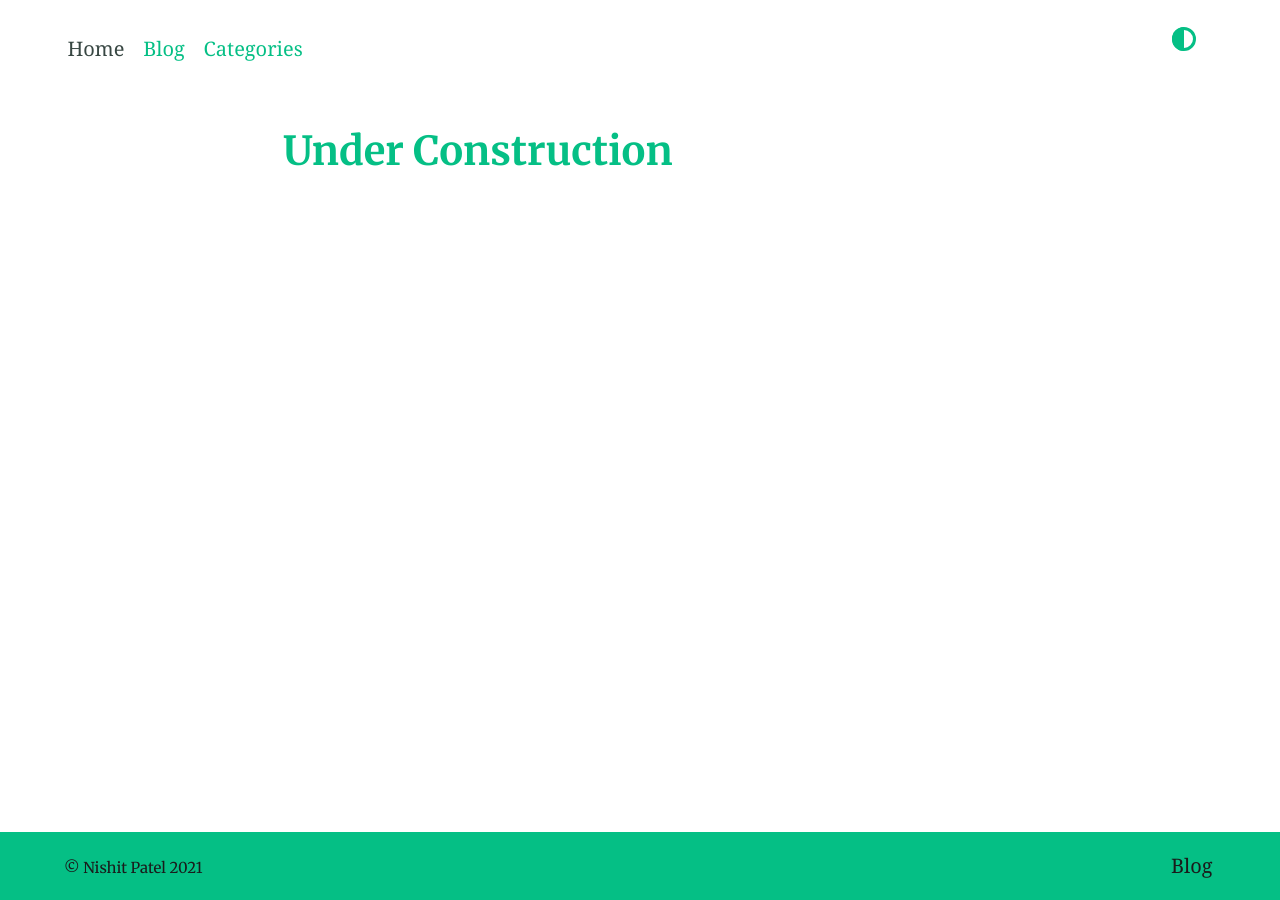
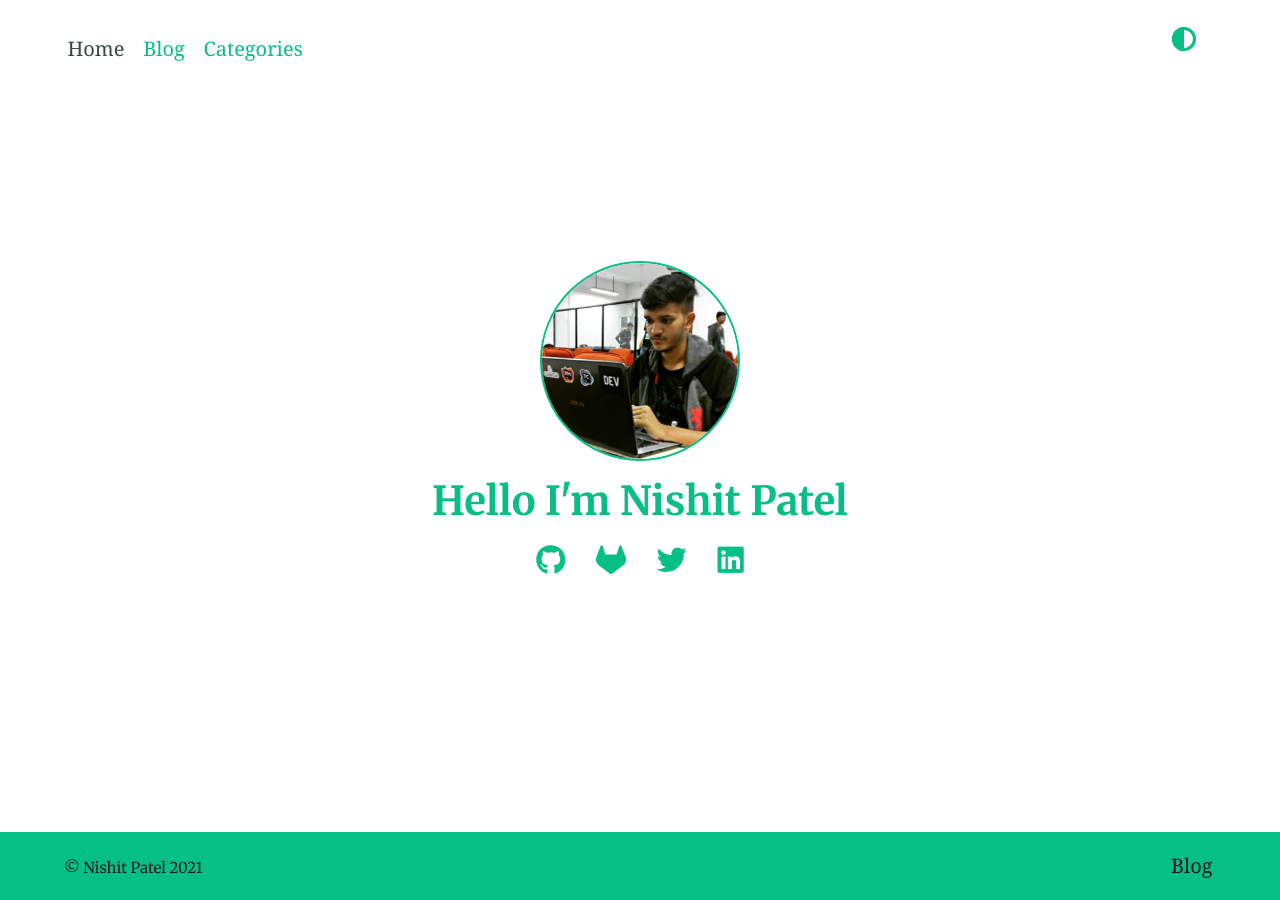
Before and after one commit to nishit130/Personal-blog, a Jekyll site: the page built from index.markdown, in a window 1280 px wide. Built offline with Jekyll 4.4.1, drawn with Linux system fonts in a browser that asks for light colours; nearby versions of some CDN libraries.

Commit message:
add homepage content and fix title

```diff
--- a/_config.yml
+++ b/_config.yml
@@ -43,14 +43,15 @@ plugins:
 encoding: utf-8 # Make sure the encoding is right
 lang: en-IN # Set the site language
 title: "Nishit Patel" # Site name or title, also used in jekyll-seo-tag
-description: "Portfolio webstie of Nishit Patel | Programmer" # Site description and default description, also used in jekyll-seo-tag
+description: "Portfolio webstie of Nishit Patel | Programmer | Open source contributor" # Site description and default description, also used in jekyll-seo-tag
 twitter_url: "https://twitter.com/nishit130"
-linkedin_url: "https://www.linkedin.com/in/nishit-patel-45a8b0136/"
+linkedin_url: "https://www.linkedin.com/in/nishit130/"
 
 social_links: # Appears in sidebar. Set the urls then uncomment and comment out as desired
   Twitter: https://twitter.com/nishit130
-  LinkedIn: https://www.linkedin.com/in/nishit-patel-45a8b0136/
+  LinkedIn: https://www.linkedin.com/in/nishit130/
   GitHub: https://github.com/nis130
+  Gitlab: https://gitlab.gnome.org/nis130
   RSS: /feed.xml
 
 navigation_header:
--- a/_layouts/default.html
+++ b/_layouts/default.html
@@ -9,7 +9,33 @@
       <meta name="robots" content="noindex">
     {% endif %}
 
-    {% if page.collectionpage != "posts" %}
+    {% if page.collectionpage == "posts" %}
+
+      {% assign collectiondata = site.collections | where: "label", page.collectionpage | first %}
+      <title>{{ collectiondata.title }} - {{ site.title }}</title>
+      <meta property="og:title" content="{{ collectiondata.title }}">
+      <meta name="description" content="{{ collectiondata.description }}">
+      <meta property="og:description" content="{{ collectiondata.description }}">
+
+
+    {% elsif page.collectionpage == "home" %}
+
+      <title>{{ site.title }} - Home</title>
+      <meta property="og:title" content="{{ site.title }}">
+      <meta name="description" content="{{ site.description }}">
+      <meta property="og:description" content="{{ collectiondata.description }}">
+
+
+    {% elsif page.collectionpage == "categories" %}
+
+    <title>Categories</title>
+    <meta property="og:title" content="{{ site.title }} - Categories">
+    <meta name="description" content="Categories page, Indexing page for the blogs">
+    <meta property="og:description" content="Categories page, Indexing page for the blogs">
+
+
+
+    {% else %}
       {% assign collectiondata = site.collections | where: "label", page.collectionpage | first %}
       <title>{{ collectiondata.title }} - {{ site.title }}</title>
       <meta property="og:title" content="{{ collectiondata.title }}">
@@ -27,20 +53,9 @@
         "dateModified": "{{page.date}}"
       }
       </script>
-
-
-    {% elsif page.collectionpage %}
-
-      {% assign collectiondata = site.collections | where: "label", page.collectionpage | first %}
-      <title>{{ collectiondata.title }} - {{ site.title }}</title>
-      <meta property="og:title" content="{{ collectiondata.title }}">
-      <meta name="description" content="{{ collectiondata.description }}">
-      <meta property="og:description" content="{{ collectiondata.description }}">
-
-    {% else %}
-      <title>Nishit Patel</title>
     {% endif %}
 
+    <script src="https://kit.fontawesome.com/daf0283f09.js" crossorigin="anonymous"></script>
     <link rel="manifest" href="{{ '/manifest.json' | relative_url }}">
     <meta name="theme-color" content="{{ site.manifest.theme_color | default: '#242e2b' }}"/>
 
@@ -59,6 +74,7 @@
 
   <body class="layout-{{ page.layout }}{% if page.title %}  {{ page.title | slugify }}{% endif %}">
     {% include site-icons.svg %}
+
     {{ content }}
 
     {% if site.service_worker != false %}{% include site-sw.html %}{% endif %}
--- a/_layouts/index.html
+++ b/_layouts/index.html
@@ -10,9 +10,22 @@ layout: default
 
     <h1>{{ page.title }}</h1>
 
-      <h1 class="tape">
-        <span>Under Construction</span>
-    </h1>
+     <div class="div-1">
+       <div class="div-2">
+         <img src="../assets/img/myself2.jpg" alt="Nishit Patel">
+       </div>
+       <div class="div-3">
+         <h1>Hello I'm Nishit Patel</h1>
+       </div>
+       <div class="div-4">
+         <ul>
+          <li><a href="{{ site.social_links.GitHub }}" class="fab fa-github"></a></li>
+          <li><a href="{{ site.social_links.Gitlab }}" class="fab fa-gitlab"></a></li>
+          <li><a href="{{ site.social_links.Twitter }}" class="fab fa-twitter"></a></li>
+          <li><a href="{{ site.social_links.LinkedIn }}" class="fab fa-linkedin"></a></li>
+        </ul>
+       </div>
+     </div>
 
   </article>
 
--- a/_sass/_theme.scss
+++ b/_sass/_theme.scss
@@ -77,6 +77,41 @@ a {
     padding: 1rem 0;
     @include breakpoint(break-1) {
       @include align-items(center);
+    }
+  }
+}
+
+.div-1 {
+  display: flex;
+  justify-content: center;
+  align-items: center;
+  flex-direction: column;
+  height: 90%;
+
+  .div-2 {
+    display: flex;
+    img {
+      height: 200px;
+      width: 200px;
+      border-radius: 50%;
+      border: 2px double var(--headings);
+    }
+
+  }
+
+  .div-3 {
+    display: flex;
+    margin-top: 5px;
+  }
+
+  .div-4 {
+    ul li {
+      display: inline;
+      font-size: 30px;
+      padding: 1vw;
+      a {
+        text-decoration: none !important;
+      }
     }
   }
 }
```
Also changed, not shown: categories.md (+1 -0 lines), index.markdown (+1 -6 lines).
